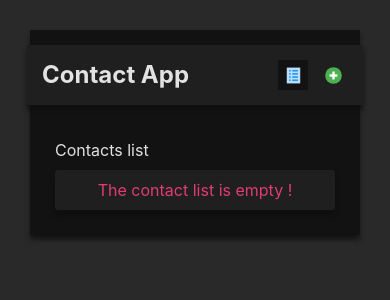
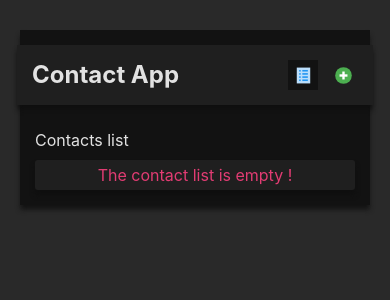
Before and after one commit to AshkanAhmady/contactList---react.js, a React (Create React App) app: page / in a window 390 px wide. Shown: the top 300 px of the page. Built offline with nearby package versions, Linux system fonts and the light colour scheme.

Commit message:
better responsive UI

```diff
--- a/src/index.css
+++ b/src/index.css
@@ -445,6 +445,18 @@ input[type="number"] {
 }
 
 @media (max-width: 470px) {
+  body {
+    padding: 30px 20px;
+  }
+
+  .layout main {
+    padding: 15px;
+  }
+
+  .contactsList > section {
+    padding: 5px;
+  }
+
   .contactsList .listHeader {
     flex-direction: column;
     align-items: flex-start;
```
